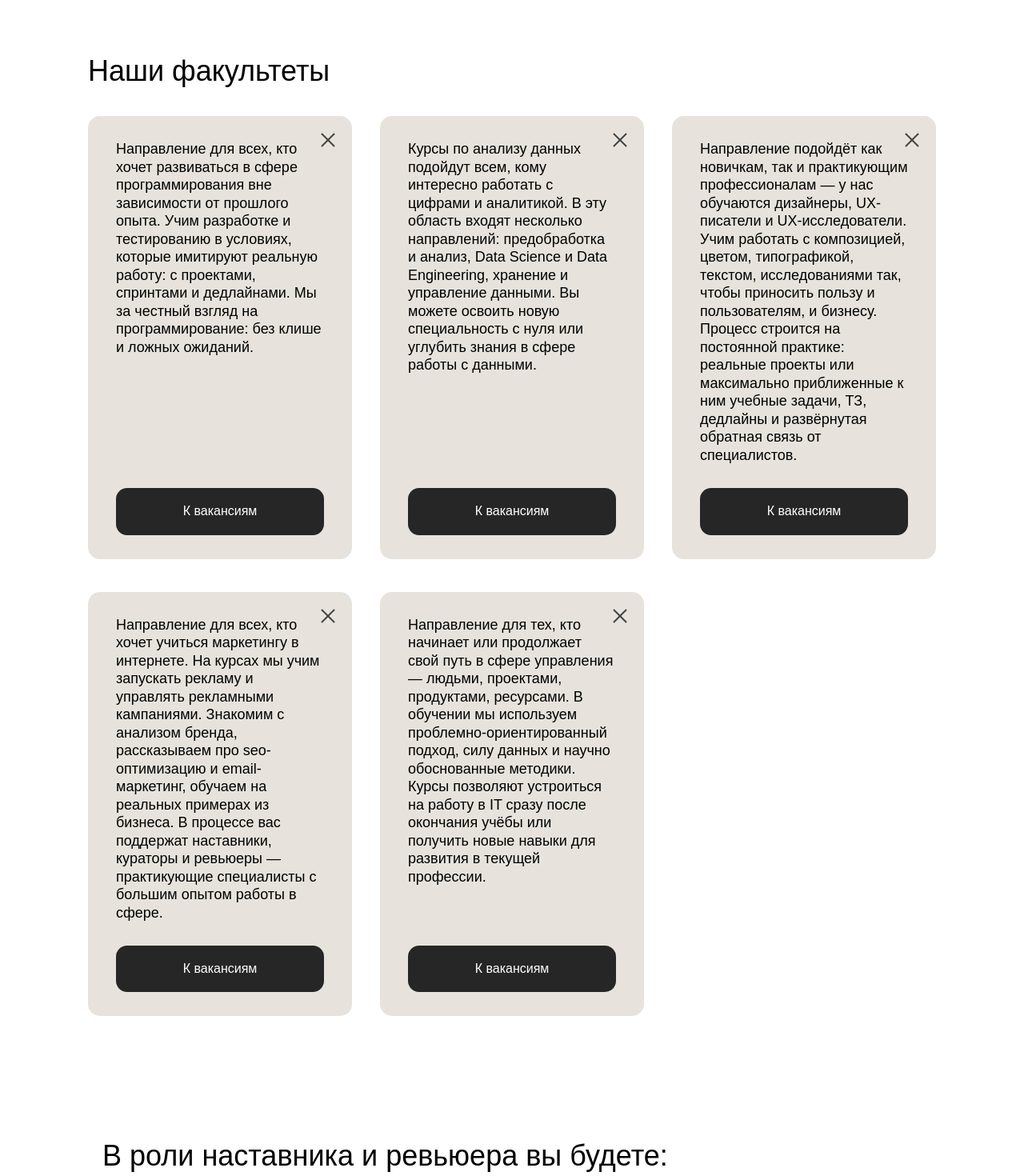
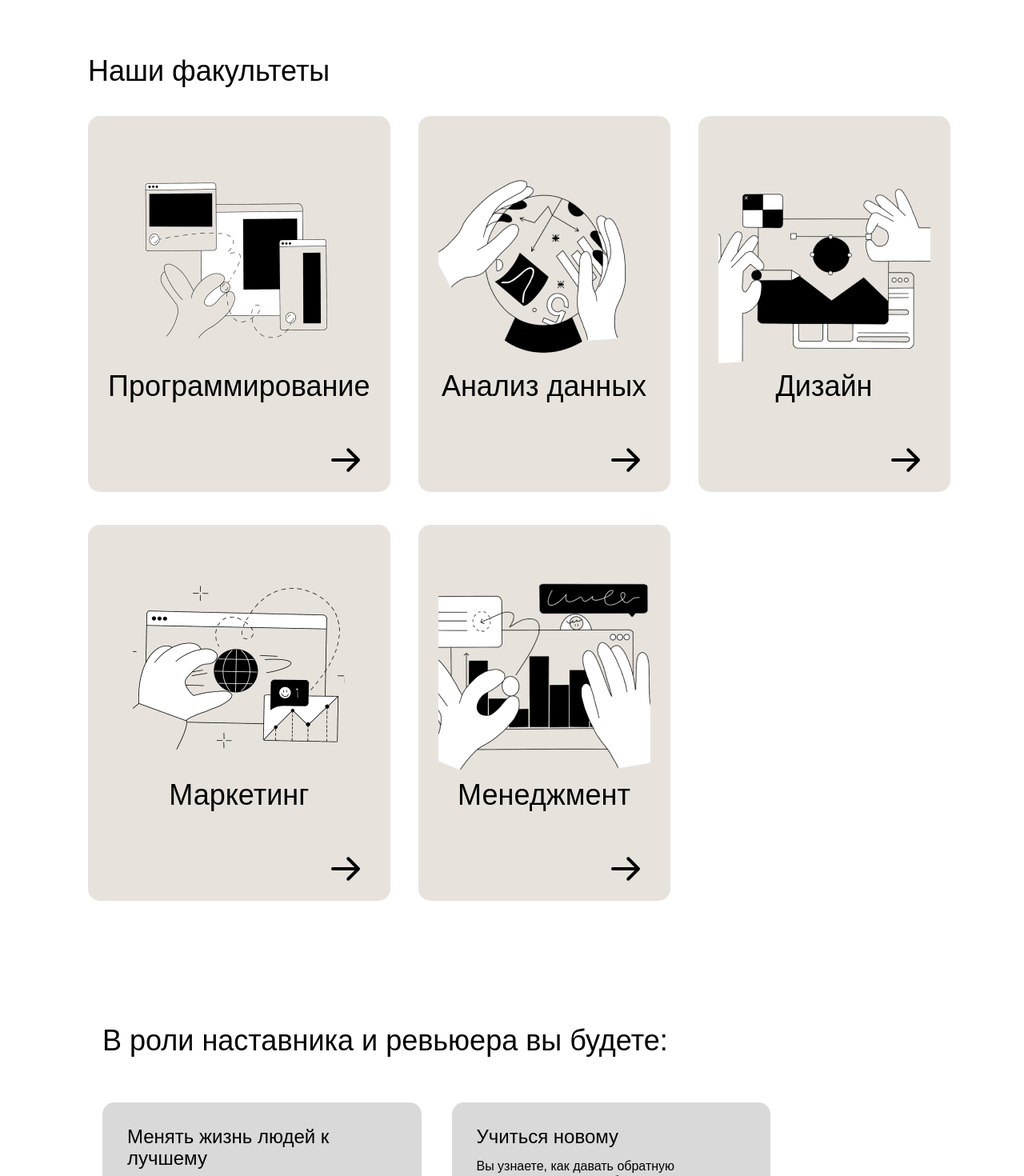
Before and after one commit to NurgaleevaDi/hr-landing, a React (Create React App) app: page / in a window 1280 px wide. Shown: the part 2491-3961 px from the top of the page at 80% size. Built offline with nearby package versions, Linux system fonts and the light colour scheme.

Commit message:
hidden elements

```diff
--- a/src/components/Faculties/Faculties.js
+++ b/src/components/Faculties/Faculties.js
@@ -12,13 +12,13 @@ function Faculties() {
          <h2 className="faculties__title">Наши факультеты</h2>
 
          <ul className="faculties__grid">
-            <li className="faculties__profession-front faculties__profession-front_hidden">
+            <li className="faculties__profession-front">
                   <img className="faculties__image" src={image1} alt="Изображение" />
                   Программирование
                   <button className="faculties__button-front" alt="Изображение стрелки"/>
             </li>
 
-            <li className="faculties__profession-back ">Направление для всех, кто хочет развиваться
+            <li className="faculties__profession-back faculties__profession-back_hidden">Направление для всех, кто хочет развиваться
             в сфере программирования вне зависимости от прошлого опыта.
             Учим разработке и тестированию в условиях, которые имитируют реальную работу:
             с проектами, спринтами и дедлайнами.
@@ -27,13 +27,13 @@ function Faculties() {
                   <button className="faculties__button-back" alt="К вакансиям">К вакансиям</button>
             </li>
 
-            <li className="faculties__profession-front faculties__profession-front_hidden">
+            <li className="faculties__profession-front">
                   <img className="faculties__image" src={image2} alt="Изображение" />
                   Анализ данных
                   <button className="faculties__button-front" alt="Изображение стрелки"/>
             </li>
 
-            <li className="faculties__profession-back ">Курсы по анализу данных подойдут всем,
+            <li className="faculties__profession-back faculties__profession-back_hidden ">Курсы по анализу данных подойдут всем,
             кому интересно работать с цифрами и аналитикой.
             В эту область входят несколько направлений: предобработка и анализ,
             Data Science и Data Engineering,
@@ -44,13 +44,13 @@ function Faculties() {
                   <button className="faculties__button-back" alt="К вакансиям">К вакансиям</button>
             </li>
 
-            <li className="faculties__profession-front faculties__profession-front_hidden">
+            <li className="faculties__profession-front">
                   <img className="faculties__image" src={image3} alt="Изображение" />
                   Дизайн
                   <button className="faculties__button-front" alt="Изображение стрелки"/>
             </li>
 
-            <li className="faculties__profession-back ">Направление подойдёт как новичкам,
+            <li className="faculties__profession-back faculties__profession-back_hidden ">Направление подойдёт как новичкам,
             так и практикующим профессионалам —
             у нас обучаются дизайнеры, UX-писатели и UX-исследователи.
             Учим работать с композицией, цветом, типографикой,
@@ -62,13 +62,13 @@ function Faculties() {
                   <button className="faculties__button-back" alt="К вакансиям">К вакансиям</button>
             </li>
 
-            <li className="faculties__profession-front faculties__profession-front_hidden">
+            <li className="faculties__profession-front">
                   <img className="faculties__image" src={image4} alt="Изображение" />
                   Маркетинг
                   <button className="faculties__button-front" alt="Изображение стрелки"/>
             </li>
 
-            <li className="faculties__profession-back ">Направление для всех, кто хочет учиться маркетингу в интернете.
+            <li className="faculties__profession-back faculties__profession-back_hidden ">Направление для всех, кто хочет учиться маркетингу в интернете.
             На курсах мы учим запускать рекламу и управлять рекламными кампаниями.
             Знакомим с анализом бренда, рассказываем про seo-оптимизацию и email-маркетинг,
             обучаем на реальных примерах из бизнеса. В процессе вас поддержат наставники,
@@ -77,13 +77,13 @@ function Faculties() {
                   <button className="faculties__button-back" alt="К вакансиям">К вакансиям</button>
             </li>
 
-            <li className="faculties__profession-front faculties__profession-front_hidden">
+            <li className="faculties__profession-front">
                   <img className="faculties__image" src={image5} alt="Изображение" />
                   Менеджмент
                   <button className="faculties__button-front" alt="Изображение стрелки"/>
             </li>
 
-            <li className="faculties__profession-back ">Направление для тех, кто начинает или продолжает
+            <li className="faculties__profession-back faculties__profession-back_hidden ">Направление для тех, кто начинает или продолжает
             свой путь в сфере управления — людьми, проектами, продуктами, ресурсами.
             В обучении мы используем проблемно-ориентированный подход, силу данных
             и научно обоснованные методики. Курсы позволяют устроиться на работу в IT
```
